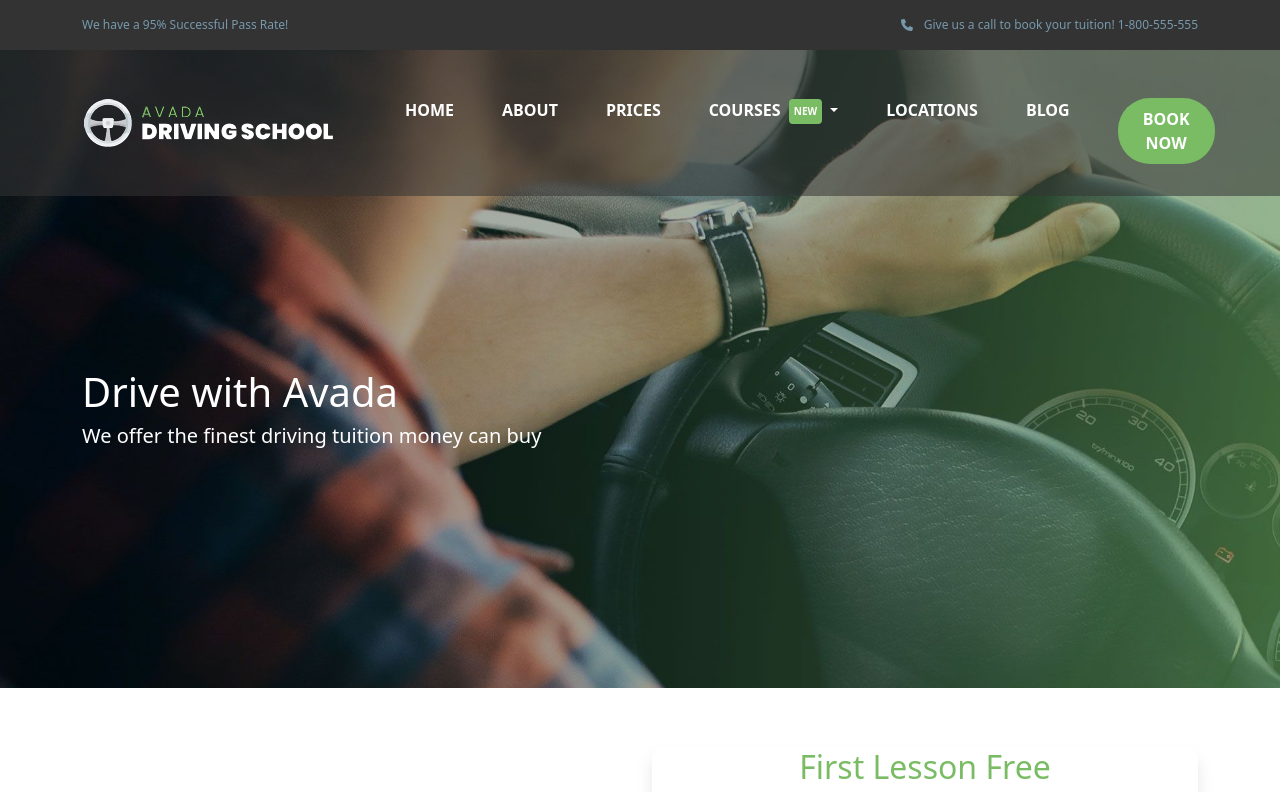
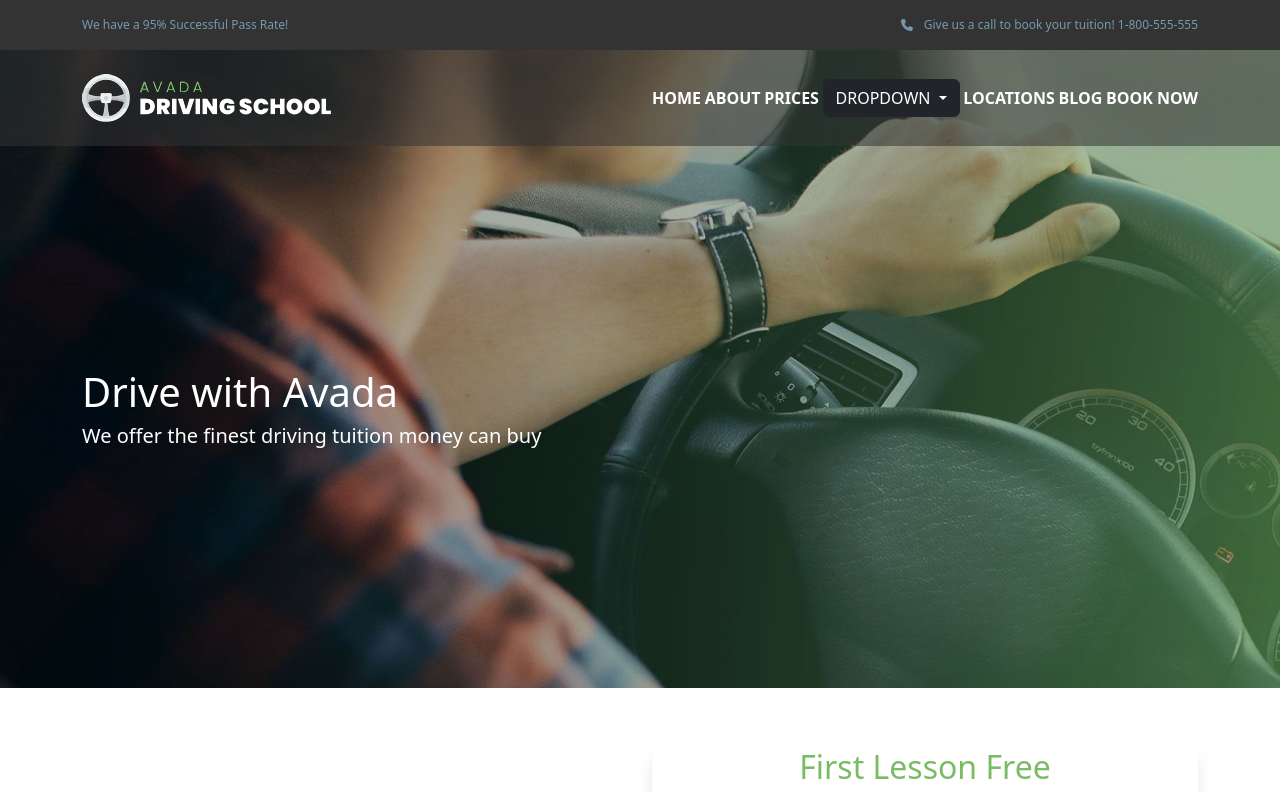
Before and after one commit to MiriamPecora/proj-html-vuejs, a Vue app: page / in a window 1280 px wide. Shown: the top 792 px of the page. Built offline with nearby package versions, Linux system fonts and the light colour scheme.

Commit message:
[UPD] changed navbar layout

```diff
--- a/src/assets/scss/partials/_common.scss
+++ b/src/assets/scss/partials/_common.scss
@@ -8,7 +8,7 @@ body {
   background-color: $body-bg-color;
 }
 
-nav {
+header {
   background-color: $bg-dark-semitransparent;
 }
 
--- a/src/components/AppHeader.vue
+++ b/src/components/AppHeader.vue
@@ -20,15 +20,20 @@ export default {
             </p>
         </div>
     </div>
+    <!-- <div class="container-lg">
       <nav class="navbar navbar-expand-lg ps-1">
-        <div class="container-lg my-3 fw-semibold">
+          <div class="my-3 fw-semibold d-flex justify-content-between">
+
+
             <a class="navbar-brand" href="#">
               <img src="/src/assets/img/header/avada-drivers-logo-1x.webp" alt="">
             </a>
+
+
             <button class="navbar-toggler" type="button" data-bs-toggle="collapse" data-bs-target="#navbarNavDropdown" aria-controls="navbarNavDropdown" aria-expanded="false" aria-label="Toggle navigation">
               <span class="navbar-toggler-icon"></span>
             </button>
-          <div class="collapse navbar-collapse pt-3 justify-content-end" id="navbarNavDropdown">
+            <div class="collapse navbar-collapse pt-3 " id="navbarNavDropdown">
               <ul class="navbar-nav">
                 <li class="nav-item mx-3 ms-5">
                   <a class="nav-link active text-white" aria-current="page" href="#">HOME</a>
@@ -65,6 +70,34 @@ export default {
             </div>
           </div>
         </nav>
+    </div> -->
+    <div class="container-lg text-uppercase fw-semibold team-10-text-white">
+      <div class="row align-items-center">
+        <div class="col">
+          <img class="py-4" src="../assets/img/header/avada-drivers-logo-1x.webp" alt="driving avada logo">
+        </div>
+        <div class="col">
+          <div class="d-flex justify-content-between align-items-center">
+            <div>home</div>
+            <div>about</div>
+            <div>prices</div>
+            <div>
+              <button class="btn btn-dark dropdown-toggle text-uppercase" data-bs-toggle="dropdown" aria-expanded="false">
+                Dropdown
+              </button>
+              <ul class="dropdown-menu dropdown-menu-dark">
+                <li><a class="dropdown-item" href="#">Action</a></li>
+                <li><a class="dropdown-item" href="#">Another action</a></li>
+                <li><a class="dropdown-item" href="#">Something else here</a></li>
+              </ul>
+            </div>
+            <div>locations</div>
+            <div>blog</div>
+            <div>book now</div>
+          </div>
+        </div>
+      </div>
+    </div>
 </header>
 </template>
 
```
Lines whose indentation alone changed are shown as unchanged.
